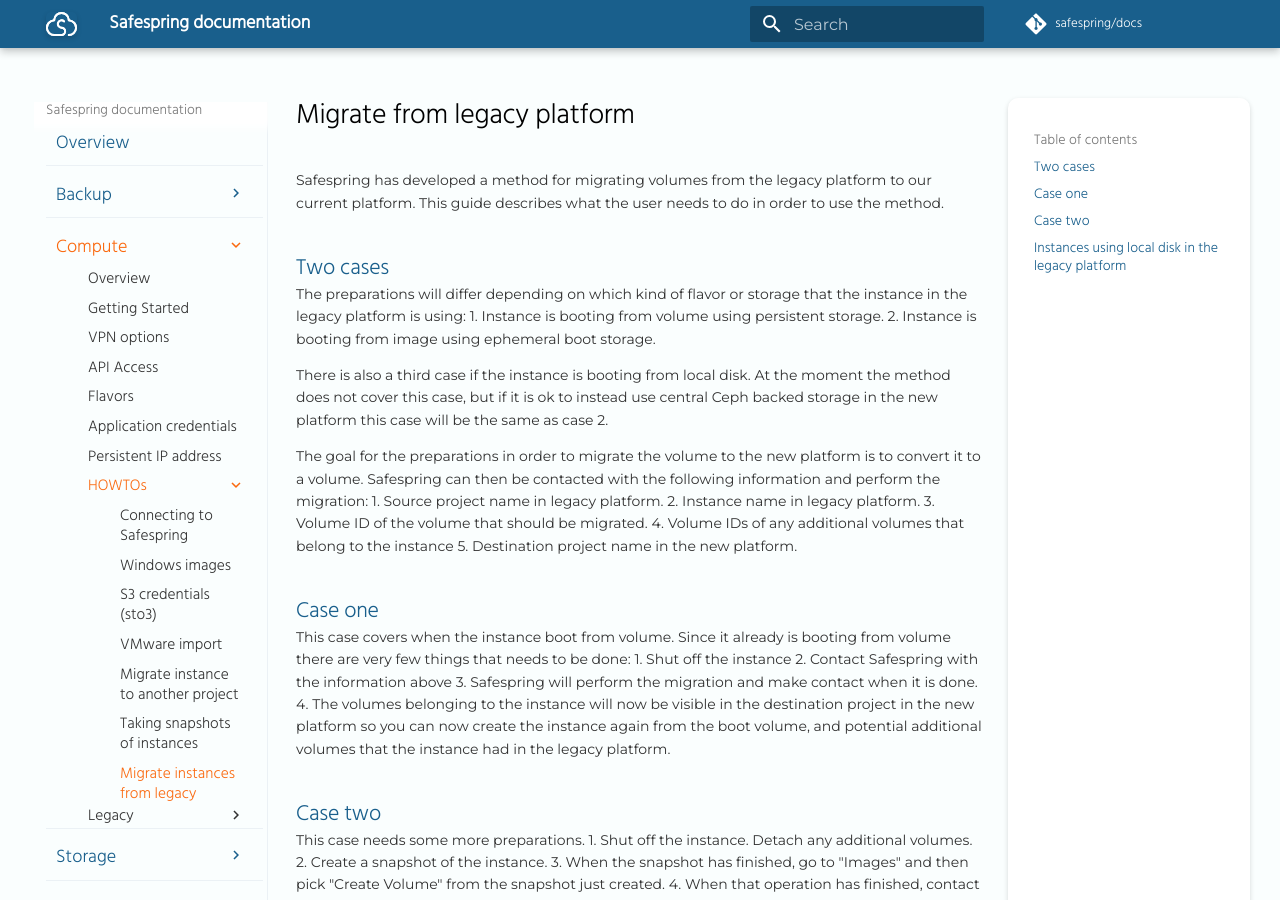
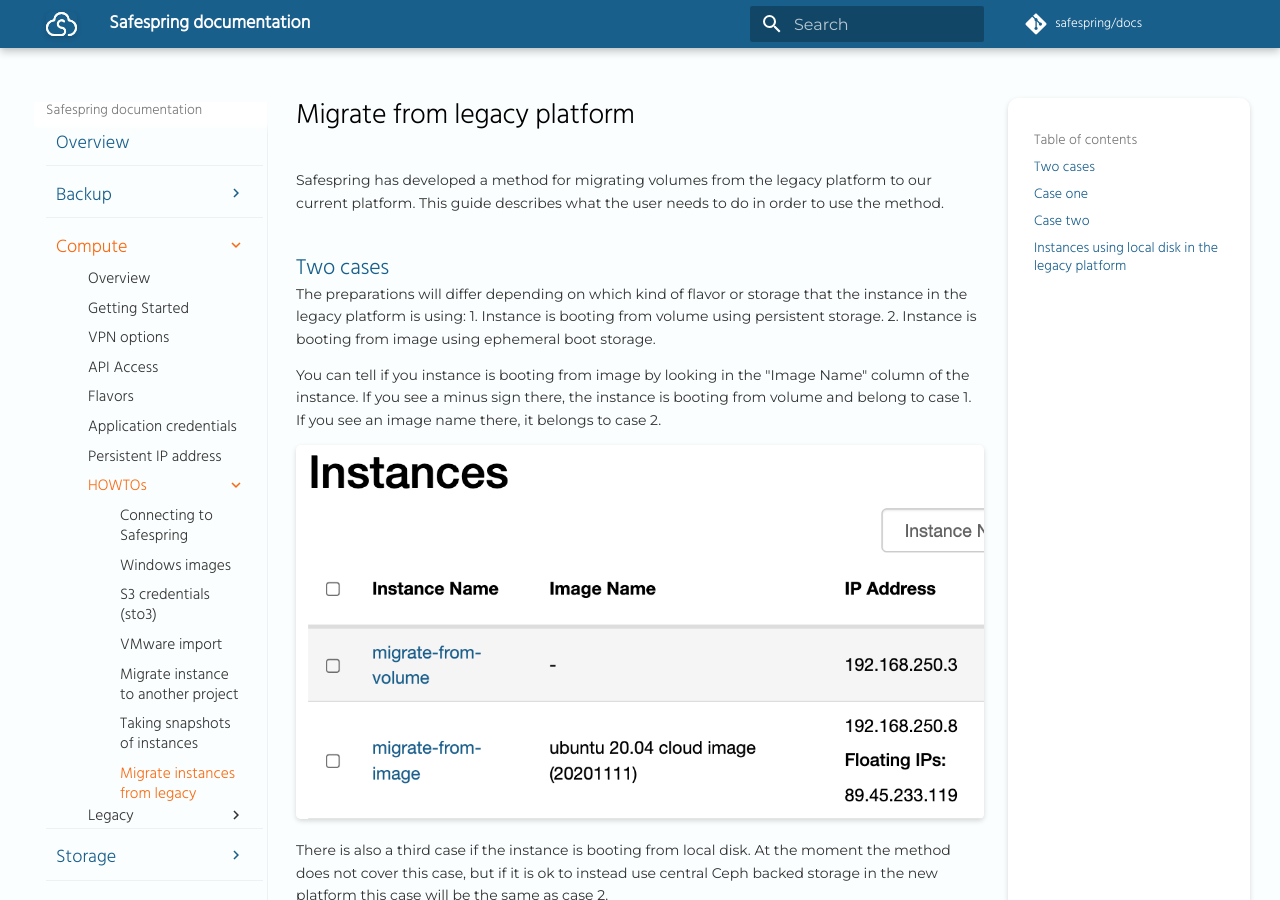
Before and after one commit to safespring/docs, an MkDocs documentation site: the page built from content/new/migrate-from-legacy.md, in a window 1280 px wide and 900 px high. Built offline with MkDocs 1.6.1 and Material for MkDocs 9.7.7, drawn with Linux system fonts in a browser that asks for light colours; a script that is not in the unit is left out; comment, search, counter and statistics services are not loaded; old or Windows-style settings are respelled for this version of MkDocs.

Commit message:
Added screenshot for volume or image

```diff
--- a/content/new/migrate-from-legacy.md
+++ b/content/new/migrate-from-legacy.md
@@ -7,6 +7,10 @@
 The preparations will differ depending on which kind of flavor or storage that the instance in the legacy platform is using:
 1. Instance is booting from volume using persistent storage.
 2. Instance is booting from image using ephemeral boot storage.
+
+You can tell if you instance is booting from image by looking in the "Image Name" column of the instance. If you see a minus sign there, the instance is booting from volume and belong to case 1. If you see an image name there, it belongs to case 2.
+
+![image](../images/volume-or-image.png)
 
 There is also a third case if the instance is booting from local disk. At the moment the method does not cover this case, but if it is ok to instead use central Ceph backed storage in the new platform this case will be the same as case 2.
 
```
Also changed, not shown: content/images/volume-or-image.png (added).
